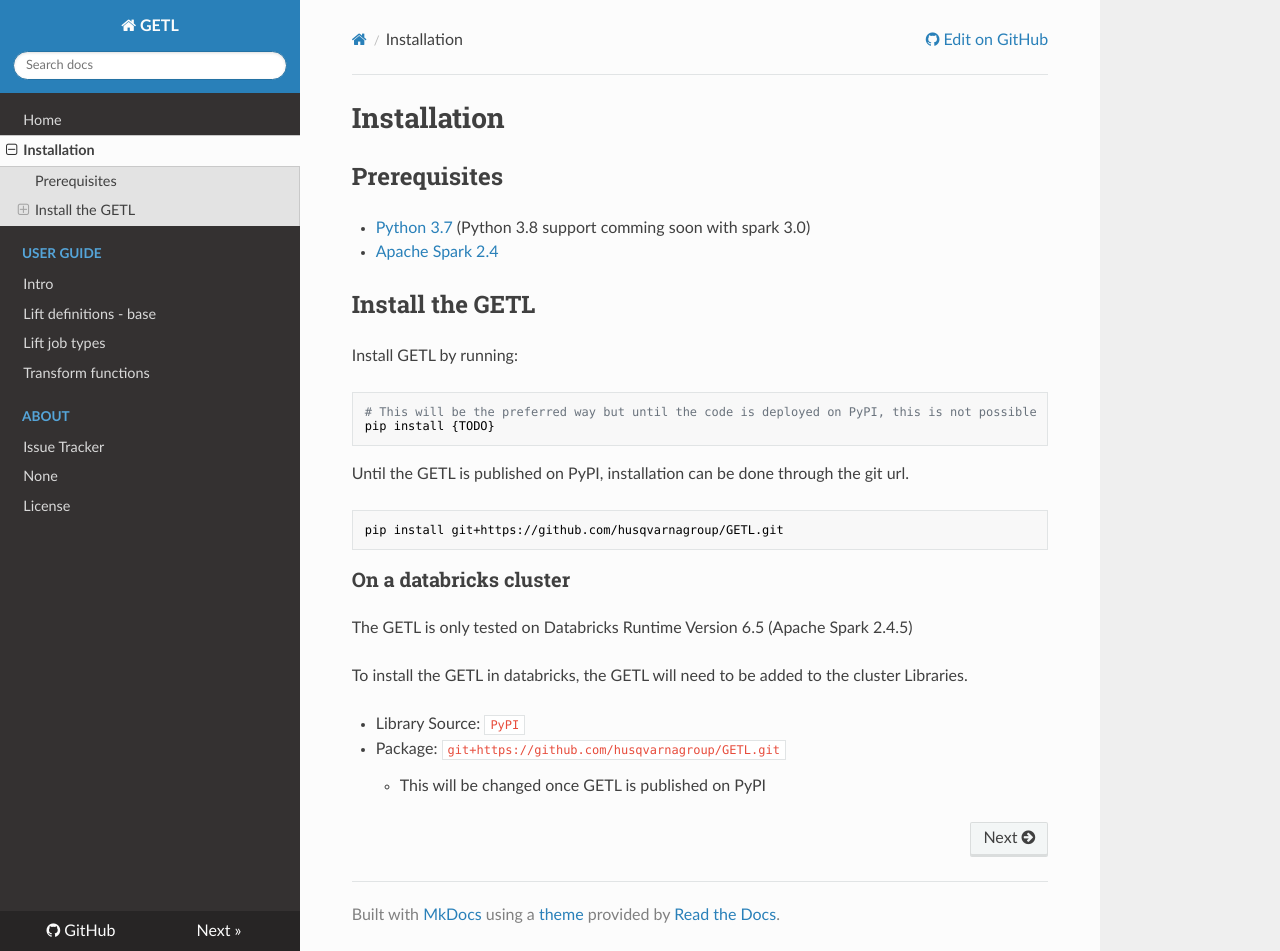
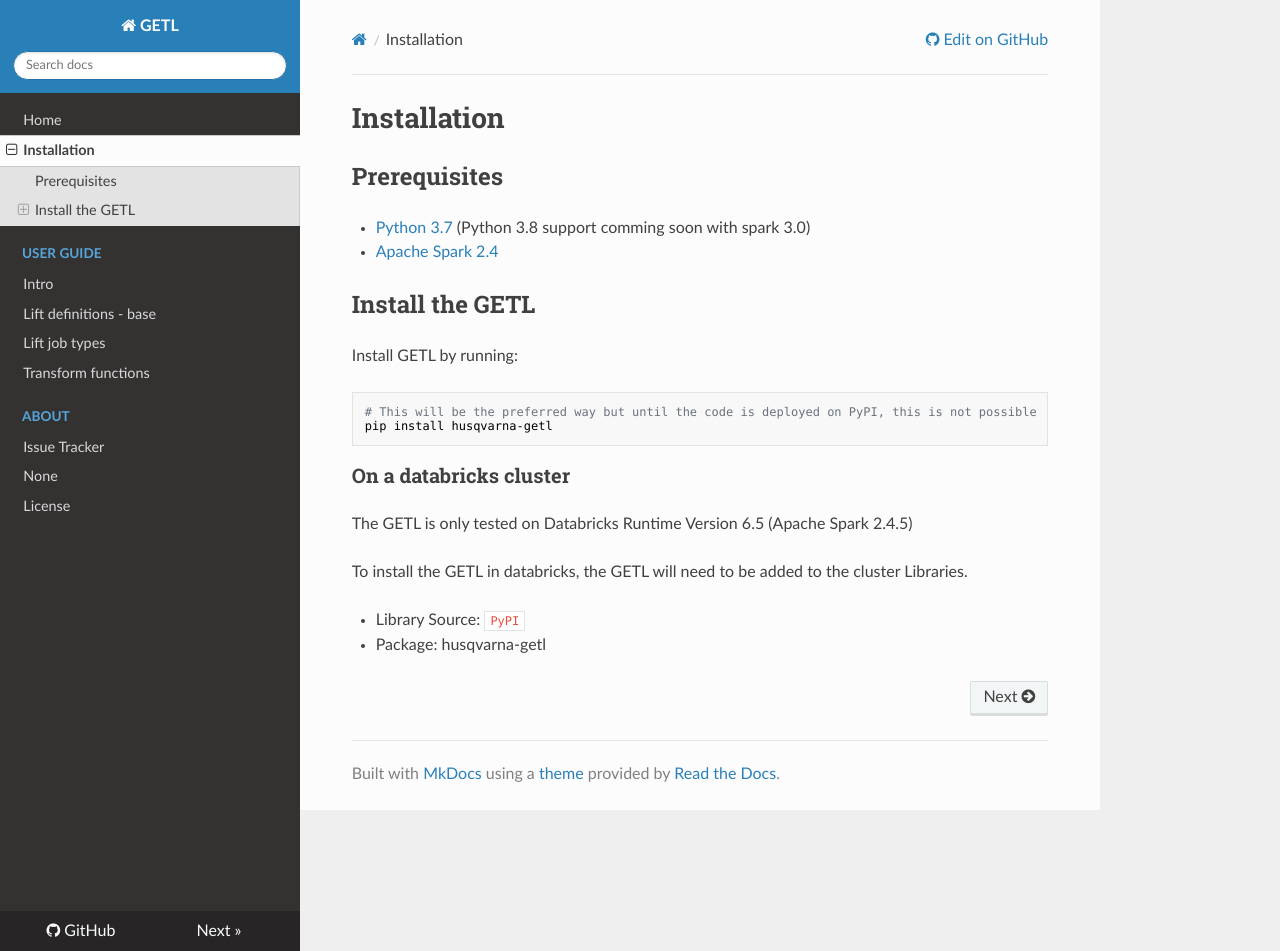
Before and after one commit to husqvarnagroup/GETL, an MkDocs documentation site: the page built from docs/installation.md, in a window 1280 px wide and 951 px high. Built offline with MkDocs 1.6.1, drawn with Linux system fonts in a browser that asks for light colours; nearby versions of some CDN libraries.

Commit message:
Update installation instructions

````diff
--- a/docs/installation.md
+++ b/docs/installation.md
@@ -11,13 +11,7 @@
 
 ```sh
 # This will be the preferred way but until the code is deployed on PyPI, this is not possible
-pip install {TODO}
-```
-
-Until the GETL is published on PyPI, installation can be done through the git url.
-
-```sh
-pip install git+https://github.com/husqvarnagroup/GETL.git
+pip install husqvarna-getl
 ```
 
 ### On a databricks cluster
@@ -27,5 +21,4 @@
 To install the GETL in databricks, the GETL will need to be added to the cluster Libraries.
 
 - Library Source: `PyPI`
-- Package: `git+https://github.com/husqvarnagroup/GETL.git`
-    - This will be changed once GETL is published on PyPI
+- Package: husqvarna-getl
````
Also changed, not shown: README.md (+1 -7 lines).
